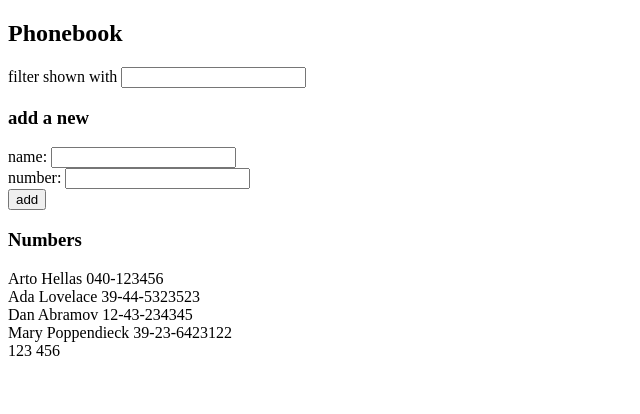
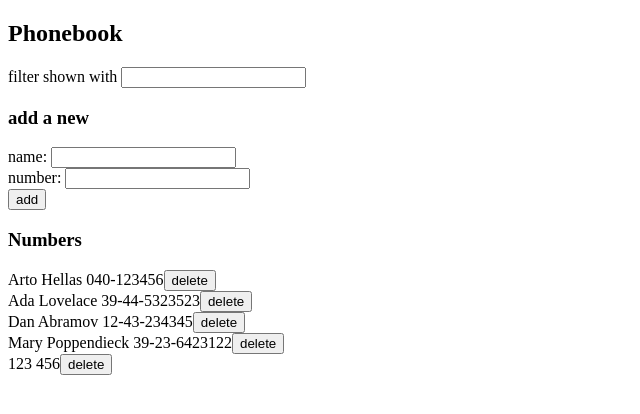
Before and after one commit to imagion/fullstack-course, a React (Vite) app: page / in a window 1280 px wide. Shown: the top 414 px of the page, without its empty margins (0-640 px from the left). Built offline with nearby package versions, Linux system fonts and the light colour scheme; data requests are answered from the project's data file.

Commit message:
challenge 2.14

```diff
--- a/src/App.jsx
+++ b/src/App.jsx
@@ -1,58 +1,8 @@
 import { useEffect, useState } from 'react';
 import personService from './services/persons';
-
-const Filter = ({ newFilter, handleFilter }) => {
-  return (
-    <div>
-      filter shown with <input value={newFilter} onChange={handleFilter} />
-    </div>
-  );
-};
-
-const PersonForm = ({
-  newName,
-  setNewName,
-  newNumber,
-  setNewNumber,
-  addNote,
-}) => {
-  return (
-    <form onSubmit={addNote}>
-      <div>
-        name:{' '}
-        <input value={newName} onChange={(e) => setNewName(e.target.value)} />
-      </div>
-      <div>
-        number:{' '}
-        <input
-          value={newNumber}
-          onChange={(e) => setNewNumber(e.target.value)}
-        />
-      </div>
-      <div>
-        <button type='submit'>add</button>
-      </div>
-    </form>
-  );
-};
-
-const Persons = ({ persons, filterPersons, newFilter }) => {
-  return (
-    <div>
-      {newFilter
-        ? filterPersons.map((person) => (
-            <div key={person.name}>
-              {person.name} {person.number}
-            </div>
-          ))
-        : persons.map((person) => (
-            <div key={person.name}>
-              {person.name} {person.number}
-            </div>
-          ))}
-    </div>
-  );
-};
+import Persons from './components/Persons';
+import PersonForm from './components/PersonForm';
+import Filter from './components/Filter';
 
 const App = () => {
   const [persons, setPersons] = useState([]);
@@ -63,7 +13,6 @@ const App = () => {
 
   useEffect(() => {
     personService.getAll().then((res) => {
-      console.log(res.data);
       setPersons(res.data);
     });
   }, []);
@@ -97,6 +46,14 @@ const App = () => {
     setFilterPersons(filterThings);
   };
 
+  const handleDelete = (person) => {
+    if (window.confirm(`Delete ${person.name}?`)) {
+      personService.remove(person.id).then((res) => {
+        setPersons(persons.filter((person) => person.id !== res.data.id));
+      });
+    }
+  };
+
   return (
     <div>
       <h2>Phonebook</h2>
@@ -119,6 +76,7 @@ const App = () => {
         persons={persons}
         filterPersons={filterPersons}
         newFilter={newFilter}
+        handleDelete={handleDelete}
       />
     </div>
   );
--- /dev/null
+++ b/src/components/Filter.jsx
@@ -0,0 +1,9 @@
+const Filter = ({ newFilter, handleFilter }) => {
+  return (
+    <div>
+      filter shown with <input value={newFilter} onChange={handleFilter} />
+    </div>
+  );
+};
+
+export default Filter;
--- /dev/null
+++ b/src/components/PersonForm.jsx
@@ -0,0 +1,28 @@
+const PersonForm = ({
+  newName,
+  setNewName,
+  newNumber,
+  setNewNumber,
+  addNote,
+}) => {
+  return (
+    <form onSubmit={addNote}>
+      <div>
+        name:{' '}
+        <input value={newName} onChange={(e) => setNewName(e.target.value)} />
+      </div>
+      <div>
+        number:{' '}
+        <input
+          value={newNumber}
+          onChange={(e) => setNewNumber(e.target.value)}
+        />
+      </div>
+      <div>
+        <button type='submit'>add</button>
+      </div>
+    </form>
+  );
+};
+
+export default PersonForm;
--- /dev/null
+++ b/src/components/PersonItem.jsx
@@ -0,0 +1,10 @@
+const PersonItem = ({ person, handleDelete }) => {
+  return (
+    <div>
+      {person.name} {person.number}
+      <button onClick={() => handleDelete(person)}>delete</button>
+    </div>
+  );
+};
+
+export default PersonItem;
--- /dev/null
+++ b/src/components/Persons.jsx
@@ -0,0 +1,25 @@
+import PersonItem from './PersonItem';
+
+const Persons = ({ persons, filterPersons, newFilter, handleDelete }) => {
+  return (
+    <div>
+      {newFilter
+        ? filterPersons.map((person) => (
+            <PersonItem
+              key={person.id}
+              person={person}
+              handleDelete={handleDelete}
+            />
+          ))
+        : persons.map((person) => (
+            <PersonItem
+              key={person.id}
+              person={person}
+              handleDelete={handleDelete}
+            />
+          ))}
+    </div>
+  );
+};
+
+export default Persons;
--- a/src/services/persons.js
+++ b/src/services/persons.js
@@ -13,4 +13,8 @@ const update = (id, newObject) => {
   return axios.put(`${baseUrl}/${id}`, newObject);
 };
 
-export default { getAll, create, update };
+const remove = (id) => {
+  return axios.delete(`${baseUrl}/${id}`);
+};
+
+export default { getAll, create, update, remove };
```
Also changed, not shown: db.json (line endings or trailing spaces).
